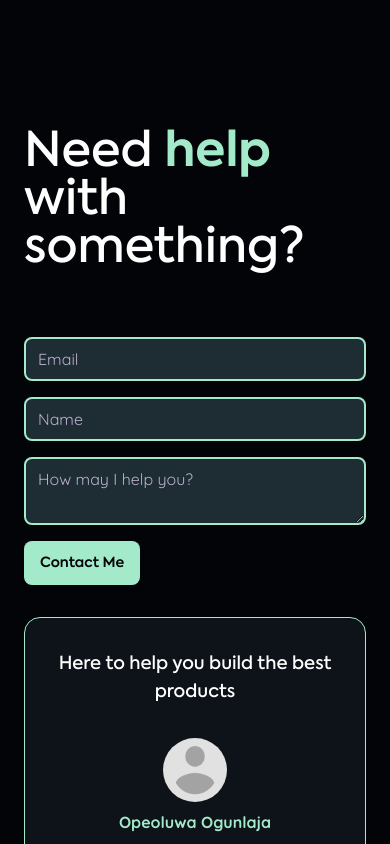
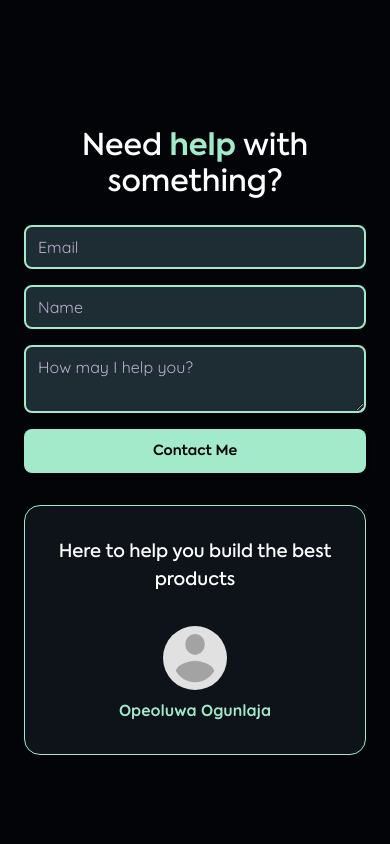
Before and after one commit to Opeoluwa-Ogunlaja/Opeoluwa-Ogunlaja, a React (Vite) app: page / in a window 390 px wide. Shown: the part 4200-5044 px from the top of the page. Built offline with nearby package versions, Linux system fonts and the light colour scheme.

Commit message:
contact section responsiveness

```diff
--- a/src/home_sections/Form_Section.jsx
+++ b/src/home_sections/Form_Section.jsx
@@ -4,18 +4,18 @@ import Button from '../components/Button'
 
 const Form_Section = () => {
   return (
-    <section className="form-section mt-192 flex flex-col items-center gap-64">
-      <h3 className="font-axiforma text-5xl text-white">
+    <section className="form-section mt-192 flex flex-col items-center max-sm:gap-24 sm:gap-64">
+      <h3 className="text-pretty text-center font-axiforma text-white max-sm:text-3xl sm:text-5xl">
         Need <strong className="text-green">help</strong> with something?
       </h3>
       <div className="form-grid grid place-content-around place-items-center gap-32">
-        <form className="grid min-w-[342px] gap-16">
+        <form className="grid gap-16 max-sm:w-full sm:min-w-[342px]">
           <TextField placeholder="Email" className="w-full" />
           <TextField placeholder="Name" className="w-full" />
           <TextAreaField placeholder="How may I help you?" className="w-full" />
-          <Button className="w-fit px-16">Contact Me</Button>
+          <Button className="px-16 max-sm:w-full sm:w-fit">Contact Me</Button>
         </form>
-        <div className="flex h-full min-w-[276px] flex-col items-center gap-32 self-stretch justify-self-stretch rounded-lg border border-green bg-neutral-9400 bg-opacity-40 px-16  py-32 font-axiforma">
+        <div className="flex h-full flex-col items-center gap-32 self-stretch justify-self-stretch rounded-lg border border-green bg-neutral-9400 bg-opacity-40 px-16 py-32  font-axiforma sm:min-w-[276px]">
           <strong className="text-center text-lg font-medium text-white">
             Here to help you build the best products
           </strong>
```
